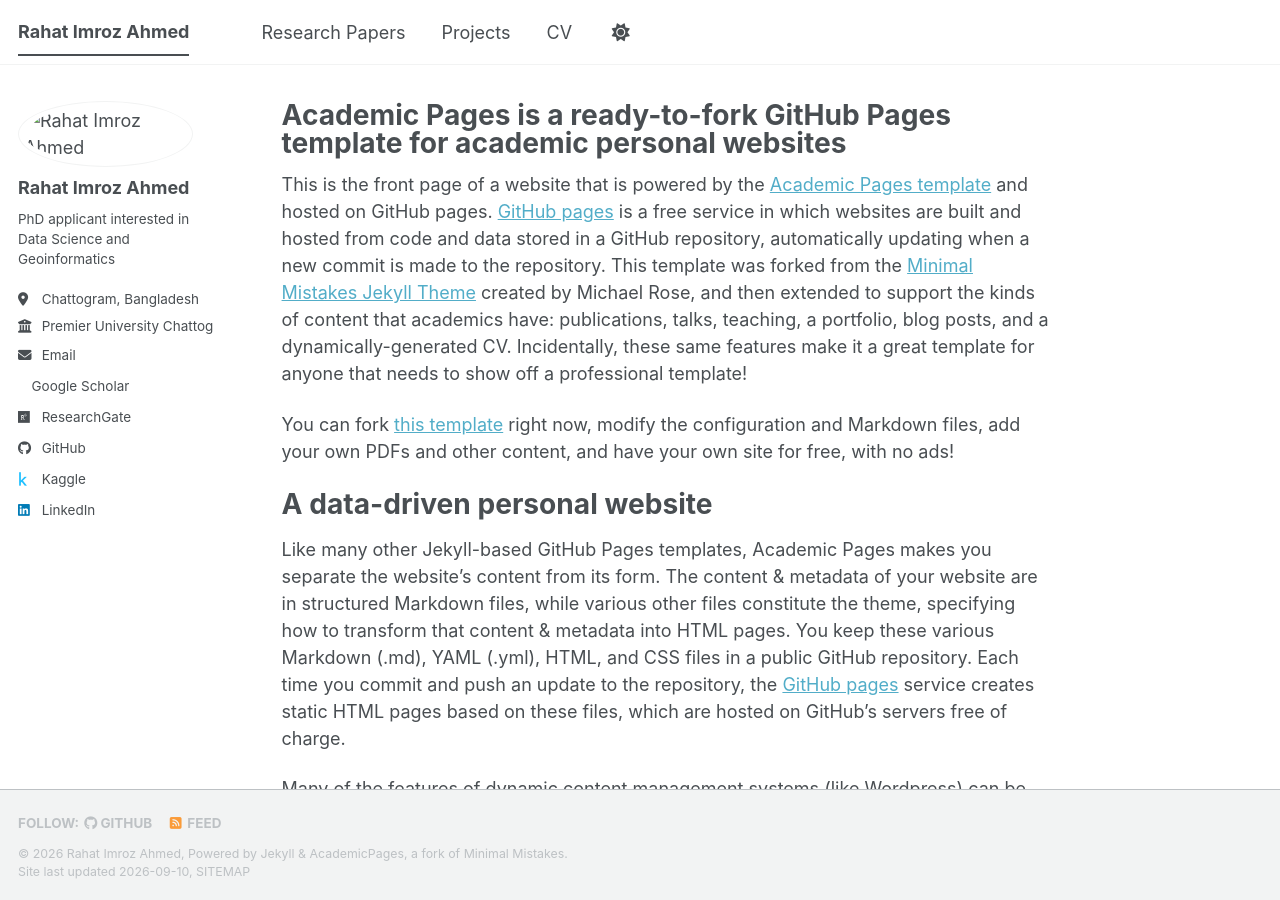
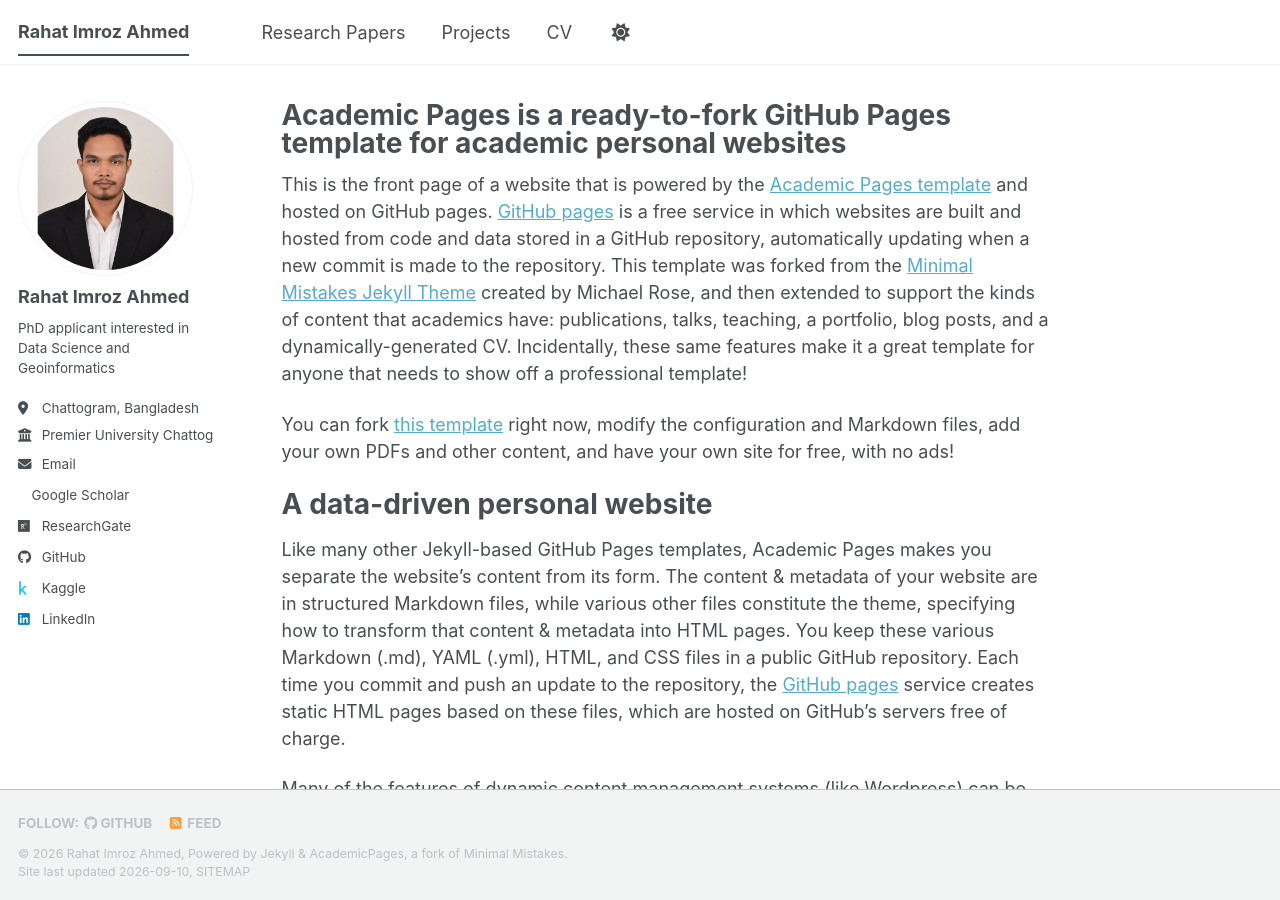
Before and after one commit to RahatAhmed171/RahatAhmed171.github.io, a Jekyll site: the page built from _pages/about.md, in a window 1280 px wide and 900 px high. Built offline with Jekyll 4.4.1, drawn with Linux system fonts in a browser that asks for light colours; a style sheet for code colours, icons or effects is not loaded.

Commit message:
Fix profile avatar path

```diff
--- a/_config.yml
+++ b/_config.yml
@@ -23,7 +23,7 @@ repository               : "RahatAhmed171/RahatAhmed171.github.io"
 #               Additional customization can be done by editing /_includes/author-profile.html
 author:
   # Biographic information
-  avatar           : "./images/resized.jpg"
+  avatar           : "resized.jpg"
   name             : "Rahat Imroz Ahmed"
   pronouns         : # example: "he/him"
   bio              : "PhD applicant interested in Data Science and Geoinformatics"
```
